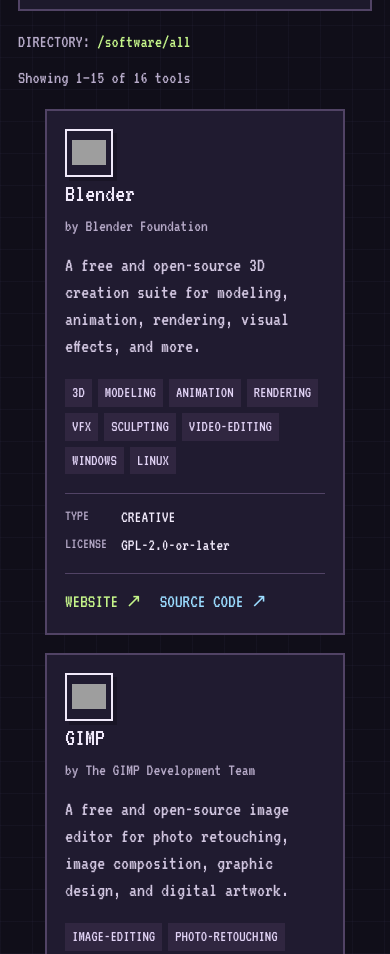
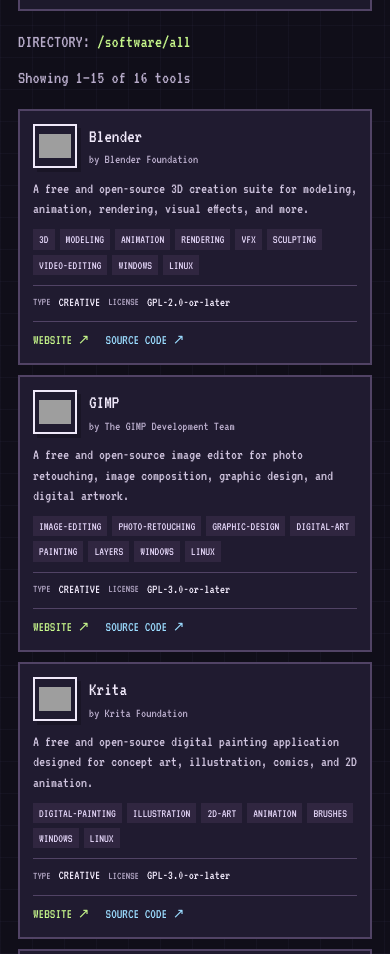
Before and after one commit to NaiveGoblin/Ghostbyte-Index, a plain HTML site: page index.html in a window 390 px wide. Shown: the part 1319-2273 px from the top of the page. Drawn offline with Linux system fonts and the light colour scheme; grey boxes are pictures that could not be loaded.

Commit message:
css
Now cards have better visibility on mobile

```diff
--- a/style.css
+++ b/style.css
@@ -704,6 +704,102 @@
 }
 
 
+/* Mobile: transform software cards into compact list items */
+
+@media (max-width: 650px) {
+    .software-grid {
+        display: flex;
+        flex-direction: column;
+        gap: 10px;
+        align-items: stretch;
+    }
+
+    .software-card {
+        flex: 1 1 auto;
+        width: 100%;
+        min-width: 0;
+        padding: 13px;
+        display: grid;
+        grid-template-columns: 44px minmax(0, 1fr);
+        column-gap: 12px;
+        row-gap: 0;
+        align-items: start;
+    }
+
+    .software-icon {
+        width: 44px;
+        height: 44px;
+        padding: 4px;
+        grid-column: 1;
+        grid-row: 1;
+    }
+
+    .software-content {
+        display: contents;
+    }
+
+    .software-heading {
+        grid-column: 2;
+        min-width: 0;
+    }
+
+    .software-card h3 {
+        font-size: 19px;
+        margin: 0 0 2px;
+    }
+
+    .software-author {
+        font-size: 13px;
+        margin-bottom: 0;
+    }
+
+    .software-description {
+        grid-column: 1 / -1;
+        font-size: 15px;
+        line-height: 1.35;
+        margin: 10px 0;
+    }
+
+    .software-tags {
+        grid-column: 1 / -1;
+        gap: 5px;
+        margin-bottom: 10px;
+    }
+
+    .tag {
+        font-size: 12px;
+        padding: 2px 6px;
+    }
+
+    .software-meta {
+        grid-column: 1 / -1;
+        display: flex;
+        flex-wrap: wrap;
+        align-items: center;
+        gap: 5px 8px;
+        font-size: 13px;
+        padding: 8px 0;
+        margin: 0;
+    }
+
+    .meta-label {
+        font-size: 11px;
+    }
+
+    .software-bottom {
+        grid-column: 1 / -1;
+        justify-content: flex-start;
+        gap: 16px;
+        padding-top: 9px;
+        margin-top: 2px;
+    }
+
+    .download-link {
+        font-size: 14px;
+    }
+}
+
+
 
 /* =========================================
    GHOSTBYTE INDEX — PIXEL PAGINATION
```
